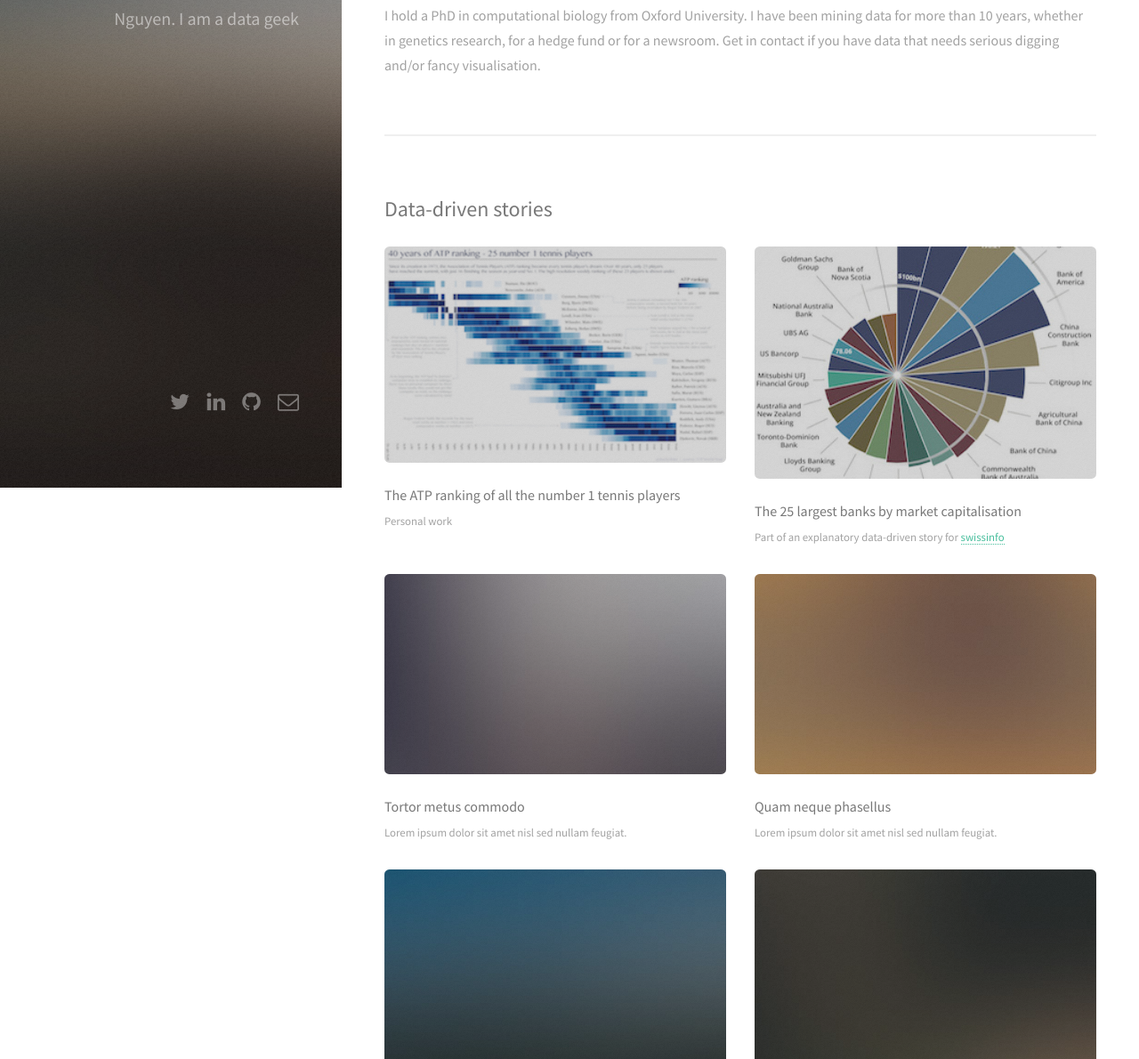
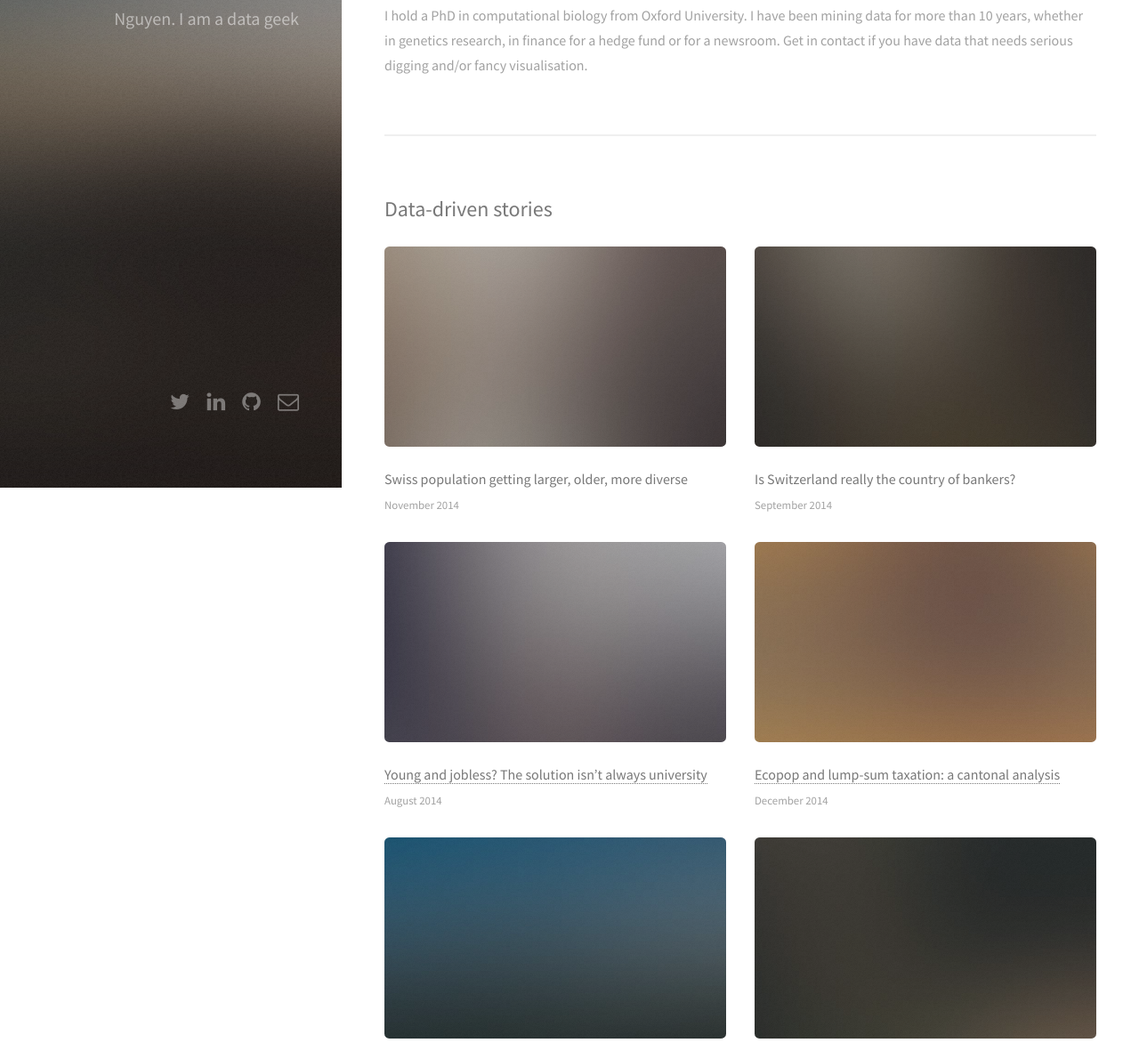
Before and after one commit to d-qn/html5up-strata, a plain HTML site: page index.html in a window 1280 px wide. Shown: the part 252-1442 px from the top of the page at 89% size. Drawn offline with Linux system fonts and the light colour scheme.

Commit message:
fix the preview for data stories and data vis
Rename the sections

```diff
--- a/index.html
+++ b/index.html
@@ -43,7 +43,7 @@
 
 						<p>I am a data scientist & journalist. I do data's front-end cuisine: data analysis, information visualisation and data storytelling. Enthusiastic about data mining, open-data, open-source tools and data-driven journalism.</p>
 
-                        <p>I hold a PhD in computational biology from Oxford University. I have been mining data for more than 10 years, whether in genetics research, for a hedge fund or for a newsroom. Get in contact if you have data that needs serious digging and/or fancy visualisation.</p>
+                        <p>I hold a PhD in computational biology from Oxford University. I have been mining data for more than 10 years, whether in genetics research, in finance for a hedge fund or for a newsroom. Get in contact if you have data that needs serious digging and/or fancy visualisation.</p>
 
 <!--
                         <ul class="actions">
@@ -52,29 +52,29 @@
 -->
 					</section>
 
-                				<!-- Two -->
-					<section id="two">
+                				<!-- one B -->
+					<section id="oneb">
 						<h2>Data-driven stories</h2>
 						<div class="row">
 							<article class="6u 12u$(3) work-item">
-								<a href="images/fulls/heatmap_atpRanking.png" class="image fit thumb"><img src="images/thumbs/heatmap_atpRanking.png" alt="" /></a>
-								<h3>The ATP ranking of all the number 1 tennis players</h3>
-								<p>Personal work</p>
+								<a href="http://www.swissinfo.ch/eng/swiss-population-getting-larger--older--more-diverse/41129138" target="_blank" class="image fit thumb"><img src="images/thumbs/01.jpg" alt="" /></a>
+								<h3>Swiss population getting larger, older, more diverse</h3>
+								<p>November 2014</p>
 							</article>
 							<article class="6u$ 12u$(3) work-item">
-								<a href="images/fulls/largest-banks-eng-jpg-data.jpg" class="image fit thumb"><img src="images/thumbs/largest-banks-eng-jpg-data.png" alt="" /></a>
-								<h3>The 25 largest banks by market capitalisation</h3>
-								<p>Part of an explanatory data-driven story for <a href="http://www.swissinfo.ch/eng/is-switzerland-really-the-country-of-bankers-/40473658">swissinfo</a></p>
+								<a href="http://www.swissinfo.ch/eng/is-switzerland-really-the-country-of-bankers-/40473658" target="_blank" class="image fit thumb"><img src="images/thumbs/02.jpg" alt="" /></a>
+								<h3>Is Switzerland really the country of bankers?</h3>
+								<p>September 2014</p>
 							</article>
 							<article class="6u 12u$(3) work-item">
 								<a href="images/fulls/03.jpg" class="image fit thumb"><img src="images/thumbs/03.jpg" alt="" /></a>
-								<h3>Tortor metus commodo</h3>
-								<p>Lorem ipsum dolor sit amet nisl sed nullam feugiat.</p>
+								<h3><a href="http://www.swissinfo.ch/eng/young-and-jobless--the-solution-isn-t-always-university-/40518378">Young and jobless? The solution isn’t always university</a></h3>
+								<p>August 2014</p>
 							</article>
 							<article class="6u$ 12u$(3) work-item">
 								<a href="images/fulls/04.jpg" class="image fit thumb"><img src="images/thumbs/04.jpg" alt="" /></a>
-								<h3>Quam neque phasellus</h3>
-								<p>Lorem ipsum dolor sit amet nisl sed nullam feugiat.</p>
+								<h3><a href="http://www.swissinfo.ch/eng/ecopop-and-lump-sum-taxation--a-cantonal-analysis/41145288">Ecopop and lump-sum taxation: a cantonal analysis</a></h3>
+								<p>December 2014</p>
 							</article>
 							<article class="6u 12u$(3) work-item">
 								<a href="images/fulls/05.jpg" class="image fit thumb"><img src="images/thumbs/05.jpg" alt="" /></a>
@@ -87,15 +87,10 @@
 								<p>Lorem ipsum dolor sit amet nisl sed nullam feugiat.</p>
 							</article>
 						</div>
-<!--
-						<ul class="actions">
-							<li><a href="#" class="button">Full Portfolio</a></li>
-						</ul>
--->
 					</section>
 
 				<!-- Three -->
-					<section id="three">
+					<section id="two">
 						<h2>Data visualisation</h2>
 						<div class="row">
 							<article class="6u 12u$(3) work-item">
```
Also changed, not shown: images/fulls/infog1-eng-png-data.png (added), images/fulls/young-and-jobless.jpg (added), 1 other file.
